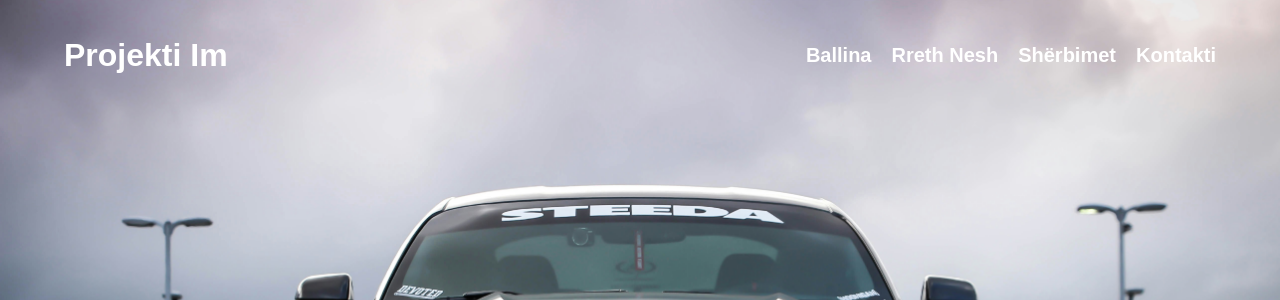
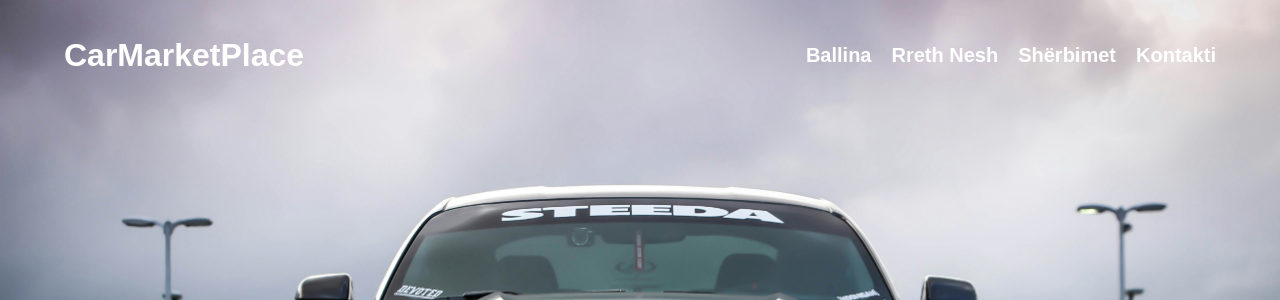
Before and after one commit to ArbnorDragaj/CarMarketplace, a PHP site: page / in a window 1280 px wide. Shown: the top 300 px of the page. Run offline with PHP 8.4, Linux system fonts and the light colour scheme.

Commit message:
Update index.php

```diff
--- a/index.php
+++ b/index.php
@@ -1,13 +1,13 @@
 <?php
 // Mund të shtosh variabla këtu për të ndryshuar titullin e faqes në mënyrë dinamike
-$site_name = "Projekti Im";
+$site_name = "CarMarketPlace";
 ?>
 <!DOCTYPE html>
 <html lang="sq">
 <head>
     <meta charset="UTF-8">
     <meta name="viewport" content="width=device-width, initial-scale=1.0">
-    <title><?php echo $page_title ?? 'Faqja Kryesore'; ?></title>
+    <title><?php echo $page_title ?? 'CarMarketPlace'; ?></title>
     <link rel="stylesheet" href="Style/index.css">
 </head>
 <body>
```
